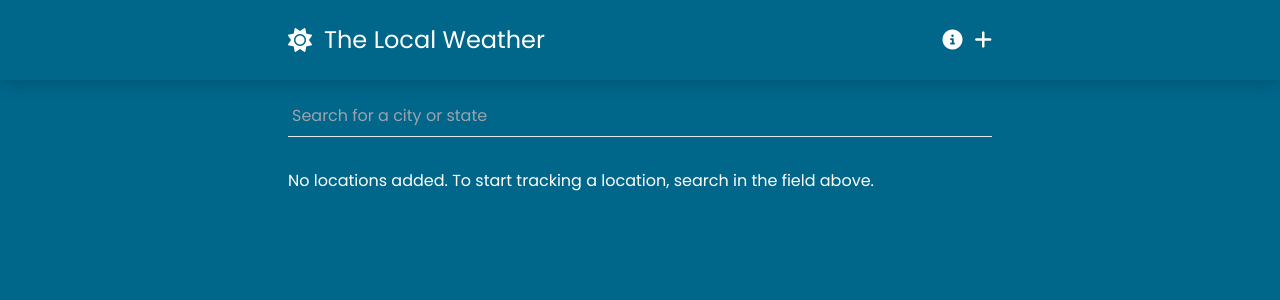
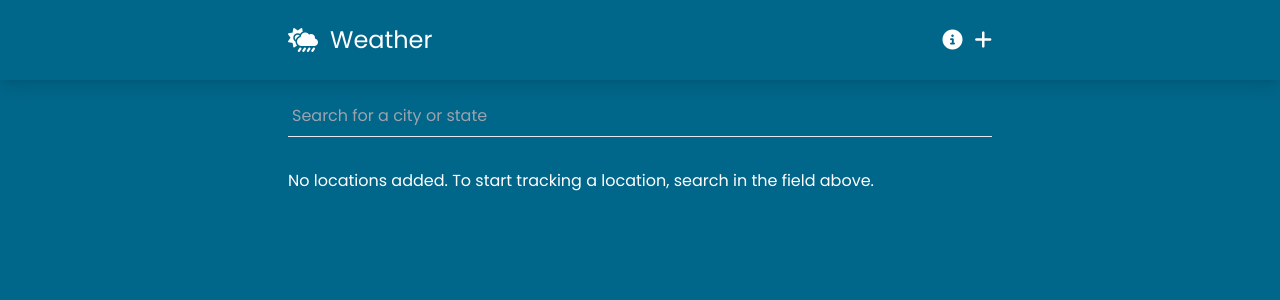
Before and after one commit to sahilgoliwar25/WeatherApp_Vue, a Vue app: page / in a window 1280 px wide. Shown: the top 300 px of the page. Built offline with nearby package versions, Linux system fonts and the light colour scheme.

Commit message:
minor changes

```diff
--- a/index.html
+++ b/index.html
@@ -17,7 +17,7 @@
       crossorigin="anonymous"
       referrerpolicy="no-referrer"
     />
-    <title>Vite App</title>
+    <title>Weather App</title>
   </head>
   <body>
     <div id="app"></div>
--- a/src/App.vue
+++ b/src/App.vue
@@ -13,7 +13,6 @@
 import { RouterView } from "vue-router";
 import SiteNavigation from "./components/SiteNavigation.vue";
 </script>
-
 <style>
 .page-enter-active {
   transition: 600ms ease all;
--- a/src/components/SiteNavigation.vue
+++ b/src/components/SiteNavigation.vue
@@ -5,8 +5,8 @@
     >
       <RouterLink :to="{ name: 'home' }">
         <div class="flex items-center gap-3">
-          <i class="fa-solid fa-sun text-2xl"></i>
-          <p class="text-2xl">The Local Weather</p>
+          <i class="fa-solid fa-cloud-sun-rain text-2xl"></i>
+          <p class="text-2xl">Weather</p>
         </div>
       </RouterLink>
 
--- a/src/router/index.js
+++ b/src/router/index.js
@@ -27,7 +27,7 @@ const router = createRouter({
 router.beforeEach((to, from, next) => {
   document.title = `${
     to.params.state ? `${to.params.city}, ${to.params.state}` : to.meta.title
-  } | The Local Weather`;
+  } | Weather`;
   next();
 });
 
```
